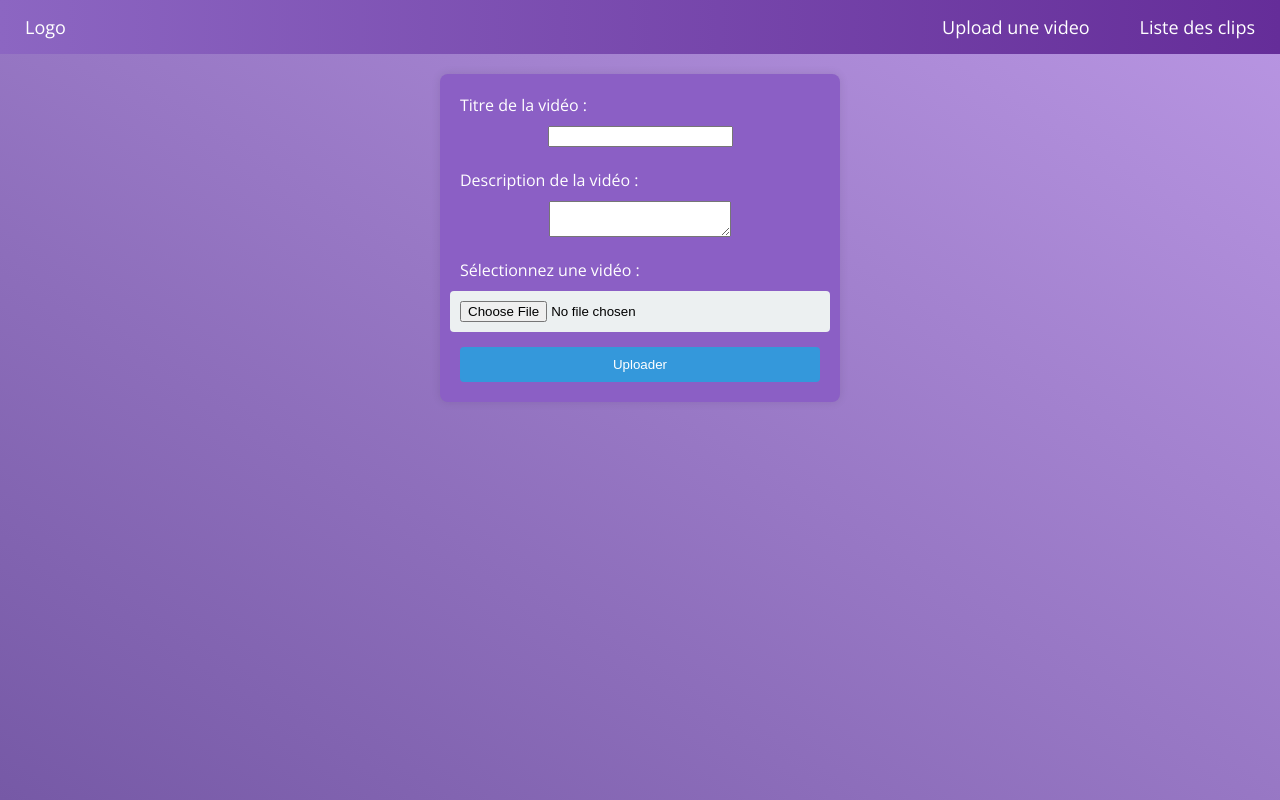
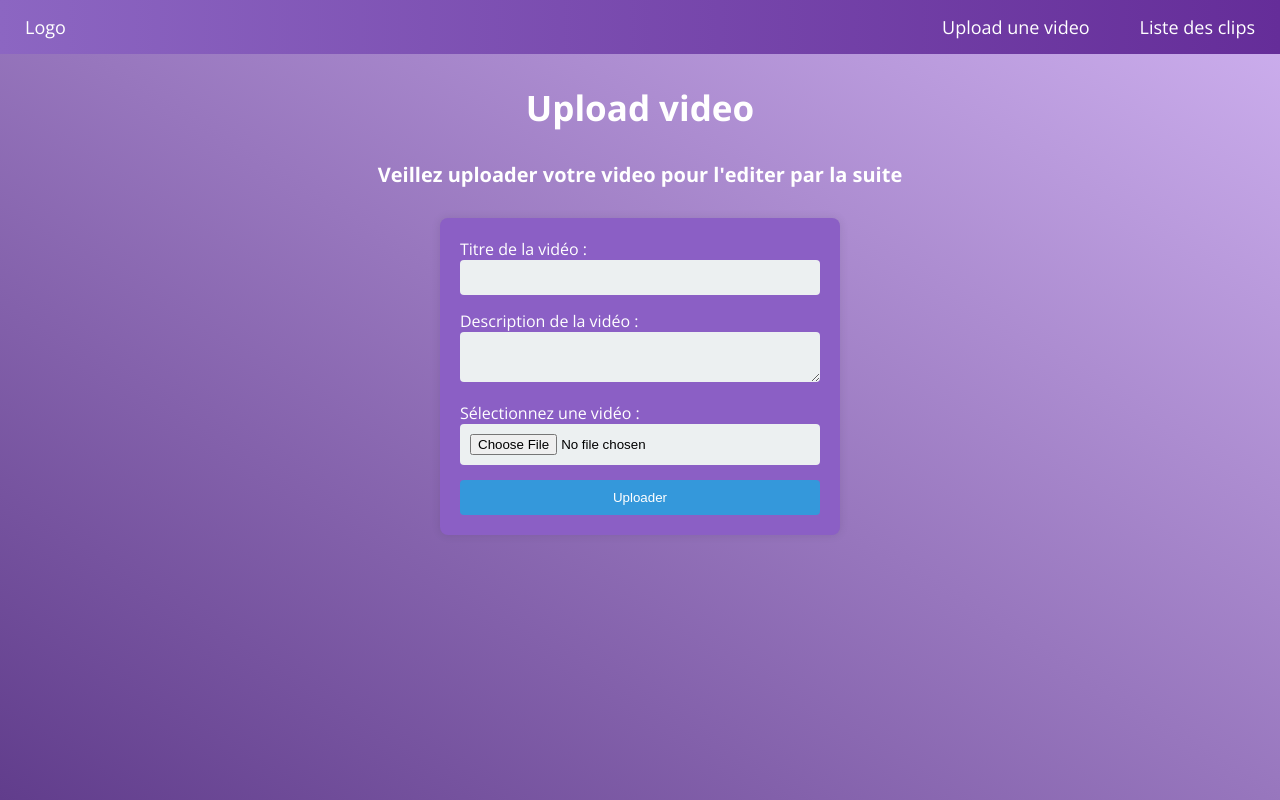
Before and after one commit to mxmchr/ClipMaker, a PHP site: page /Upload in a window 1280 px wide. Run offline with PHP 8.4, Linux system fonts and the light colour scheme; some web fonts are replaced.

Commit message:
new call

```diff
--- a/app/Views/ClipsView.php
+++ b/app/Views/ClipsView.php
@@ -26,7 +26,7 @@ class ClipsView
                             echo '<h2 class="title__clips"><a href="">' . $clip->title . '</a></h2>';
                             echo '<button class="view-button" onclick="window.location.href=\'/video/index/' . $clip->video_id . '\'" title="Voir la vidéo original"></button>';
                         echo'</header>';
-                        echo '<video width="400" height="225" controls>';
+                        echo '<video width="400" height="225" controls class="clipView__clip">';
                             echo '<source src="' . $clip->file_path . '" type="video/mp4">';
                         echo '</video>';
                         echo '<div class="list__footer">';
--- a/app/Views/UploadView.php
+++ b/app/Views/UploadView.php
@@ -1,11 +1,26 @@
+<article class="form__container">
+
+    <h1 class="title__View">Upload video</h1>
+    <p class="p__upload">
+        Veillez uploader votre video pour l'editer par la suite
+    </p>
+
     <form action="/upload/handleUpload" method="post" enctype="multipart/form-data" class="form__upload">
-    <label for="video">Titre de la vidéo :</label>
+        <div class="form__group">
+            <label for="video_title">Titre de la vidéo :</label>
             <input type="text" name="video_title" required>
-    <br>
+        </div>
+
+        <div class="form__group">
             <label for="video_description">Description de la vidéo :</label>
             <textarea name="video_description"></textarea>
-    <br>
+        </div>
+
+        <div class="form__group">
             <label for="video">Sélectionnez une vidéo :</label>
             <input type="file" name="video" accept="video/*" required>
+        </div>
+
         <button type="submit">Uploader</button>
     </form>
+</article>
--- a/public/css/style.css
+++ b/public/css/style.css
@@ -56,7 +56,7 @@ body::-ms-scrollbar-track {
 
 
 .container {
-    background: linear-gradient(to top right, #7659a6, #b996e3);
+    background: linear-gradient(to top right, #613d8c, #ceb0ef);
 }
 
 .home__article {
@@ -79,16 +79,14 @@ body::-ms-scrollbar-track {
     color: #715ca2;
 }
 
+
+
 .p__home {
     font-size: 20px;
     font-weight: 700;
     margin: 10%;
     line-height: 2em;
     text-align: center;
-    color: #715ca2;
-}
-
-.p__home:hover {
     color: #b597d9;
 }
 
@@ -181,7 +179,6 @@ body::-ms-scrollbar-track {
     text-align: center;
     background-color: #8c66c2;
     margin: 30px;
-    padding: 0 15px;
     border-radius: 10px;
     box-shadow: 0 4px 8px rgba(0, 0, 0, 0.1);
 }
@@ -216,16 +213,30 @@ body::-ms-scrollbar-track {
 .list__clips {
     display: flex;
     flex-wrap: wrap;
-    justify-content: flex-start;
-    align-items: flex-start;
+    justify-content: space-between;
     padding: 0 10px;
     align-content: space-around;
     flex-direction: row;
 }
 
+.p__upload {
+    font-size: 20px;
+    font-weight: 700;
+    margin: 10px;
+    color: #ffffff;
+}
+
+.form__container {
+    align-items: center;
+    display: flex;
+    flex-direction: column;
+    justify-content: center;
+    margin: 10px;
+}
+
 .form__upload {
     max-width: 400px;
-    margin: 20px auto;
+    margin: 20px;
     padding: 20px;
     background-color: #8b5fc5;
     border-radius: 8px;
@@ -235,22 +246,30 @@ body::-ms-scrollbar-track {
     align-items: center;
 }
 
-.form__upload label {
-    margin-bottom: 10px;
-    color: #fff;
-    align-self: flex-start;
+.form__group {
+    margin-bottom: 15px;
+    width: 100%;
 }
 
-.form__upload input[type="file"] {
-    width: 100%;
+.form__group label {
+    color: #fff;
+    margin-bottom: 5px;
+}
+
+.form__group textarea,
+.form__group input {
+    width: calc(100% - 20px);
     padding: 10px;
-    margin-bottom: 15px;
     border: none;
     border-radius: 4px;
     background-color: #ecf0f1;
 }
 
-.form__upload button {
+.form__group textarea {
+    resize: vertical;
+}
+
+button {
     width: 100%;
     padding: 10px;
     border: none;
@@ -260,9 +279,10 @@ body::-ms-scrollbar-track {
     cursor: pointer;
 }
 
-.form__upload button:hover {
+button:hover {
     background-color: #2980b9;
 }
+
 
 .videoViews {
     display: flex;
@@ -313,12 +333,26 @@ body::-ms-scrollbar-track {
 
 .videoView__video {
     margin: 20px;
+    border-radius: 20px;
+}
+
+.div__formSubmit {
+    display: flex;
+    flex-direction: column;
+    width: 30%;
+}
+
+.clipView__clip {
+    border-radius: 20px;
+}
+
+.Clip__message {
+    color: white;
+    margin: 10px;
 }
 
 .form__clip {
-    width: 30%;
     padding: 20px;
-    margin: 10px;
     background-color: #8b5fc5;
     border-radius: 8px;
     box-shadow: 0 0 10px rgba(0, 0, 0, 0.1);
```
Also changed, not shown: app/Controllers/VideoController.php (+19 -5 lines), app/Views/VideoView.php (+18 -1 lines). Lines whose indentation alone changed are shown as unchanged.
